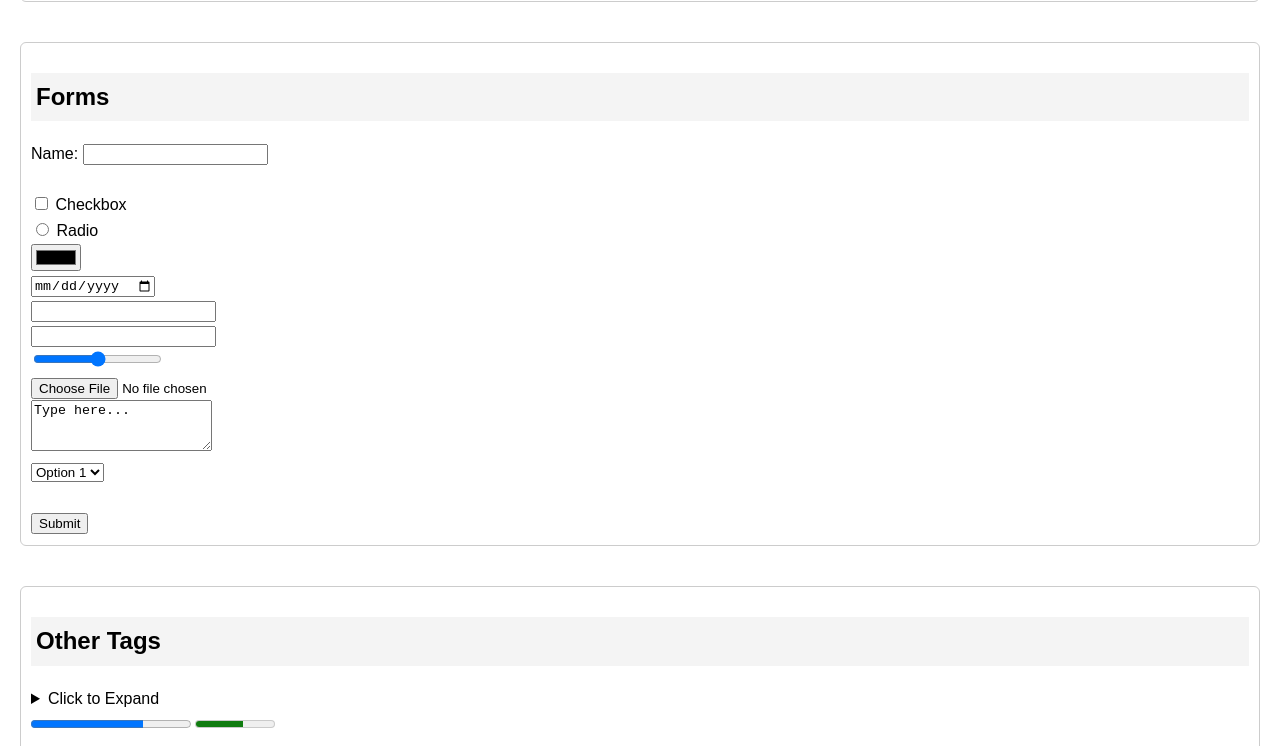
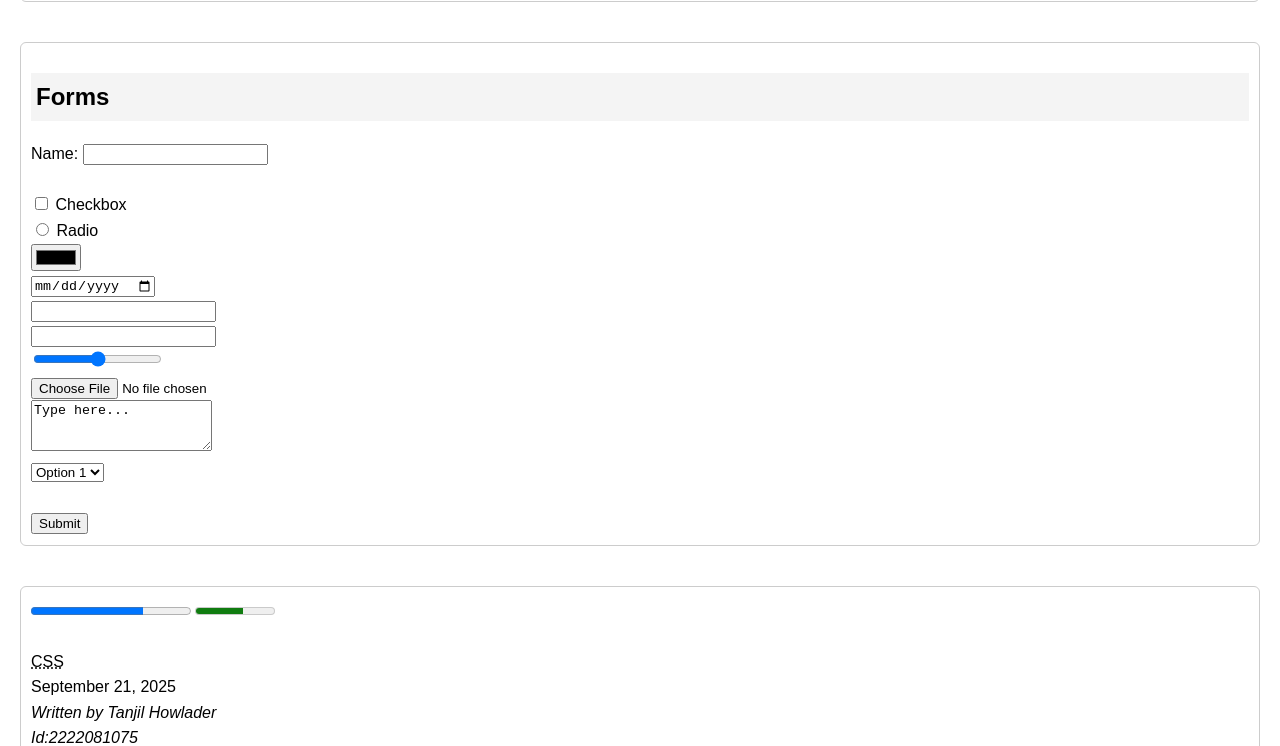
Before and after one commit to TAnjil002/2222081075, a plain HTML site: page index.html in a window 1280 px wide. Shown: the part 2054-2800 px from the top of the page. Drawn offline with Linux system fonts and the light colour scheme.

Commit message:
Update index.html
just romove something

```diff
--- a/index.html
+++ b/index.html
@@ -24,7 +24,7 @@
     <p>This is a <b>bold</b>, <i>italic</i>, <u>underlined</u>, <strong>strong</strong>,
     <em>emphasized</em>, <mark>highlighted</mark>, <small>small</small>,
     <del>deleted</del>, and <ins>inserted</ins> text.</p>
-    <p>Superscript: x<sup>2</sup>, Subscript: H<sub>2</sub>O</p>
+    <p>Superscript: x<sup>2</sup>, Subscript: H<sub>u</sub>b</p>
     <blockquote>This is a blockquote example.</blockquote>
     <code>console.log("Hello World");</code>
     <pre>
@@ -100,11 +100,7 @@ function hello() {
   </section>
 
   <section>
-    <h2>Other Tags</h2>
-    <details>
-      <summary>Click to Expand</summary>
-      Hidden details text inside.
-    </details>
+
     <progress value="70" max="100"></progress>
     <meter value="0.6">60%</meter><br><br>
     <abbr title="Cascading Style Sheets">CSS</abbr><br>
```
